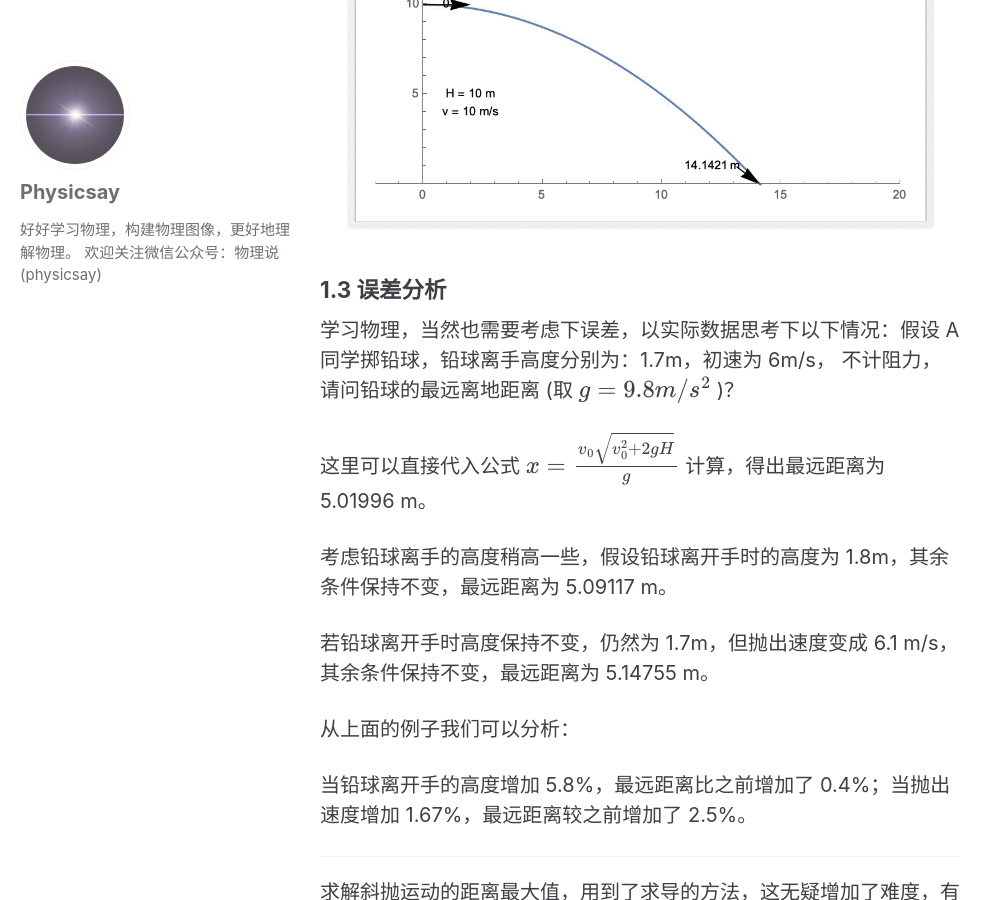
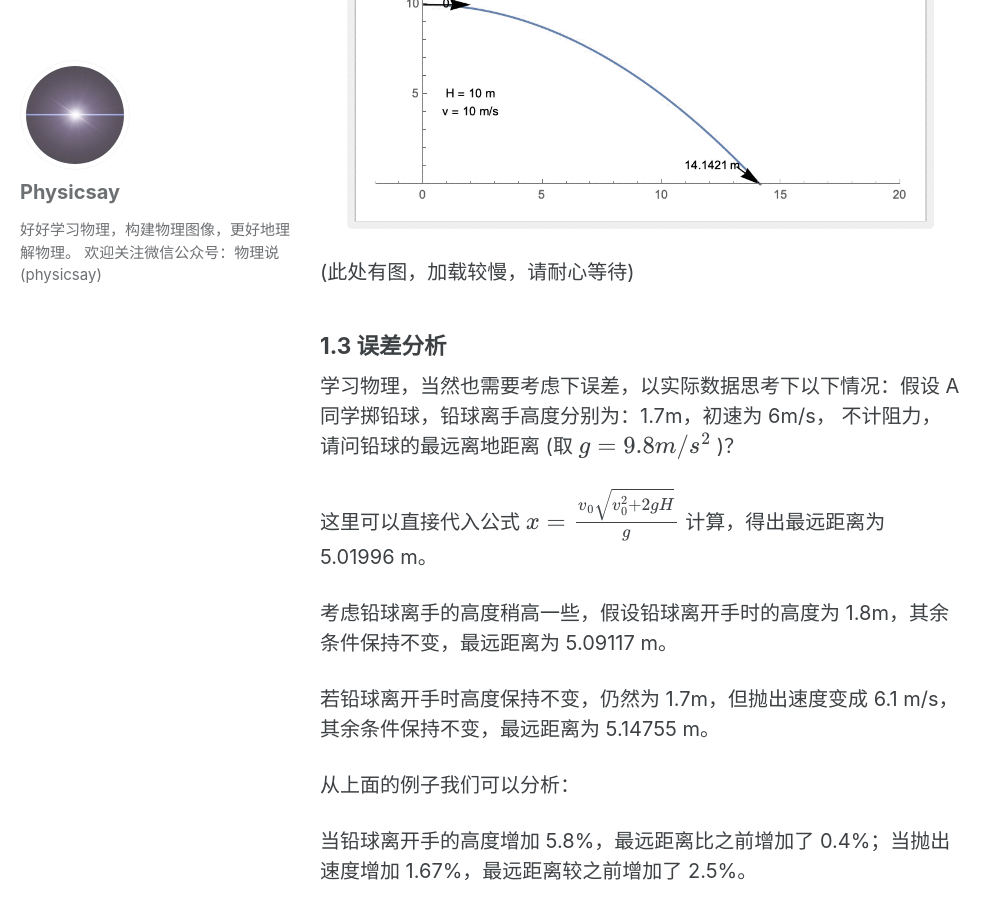
Before and after one commit to physicsay/physicsay-physicsay.github.io, a Jekyll site: the page built from _posts/2020-04-04-projectile-motion-1.md, in a window 1280 px wide and 900 px high, scrolled down 2991 px. Shown: the whole window, without its empty margins (0-1002 px from the left). Built offline with Jekyll 4.4.1, drawn with Linux system fonts in a browser that asks for light colours; cached includes are drawn as plain includes; nearby versions of some CDN libraries; formulas are drawn with MathJax 3.

Commit message:
fix: some bugs

```diff
--- a/_posts/2020-04-04-projectile-motion-1.md
+++ b/_posts/2020-04-04-projectile-motion-1.md
@@ -70,6 +70,9 @@ $$
 
 <img src='/assets/images/2020-04-04-projectile-motion-1/motion.gif' style='zoom:60%; margin: 0 auto; display: block;'/>
 
+(此处有图，加载较慢，请耐心等待)
+
+
 ### 1.3 误差分析
 
 学习物理，当然也需要考虑下误差，以实际数据思考下以下情况：假设 A 同学掷铅球，铅球离手高度分别为：1.7m，初速为 6m/s， 不计阻力，请问铅球的最远离地距离 (取 $g = 9.8m/s^2$ )？
```
